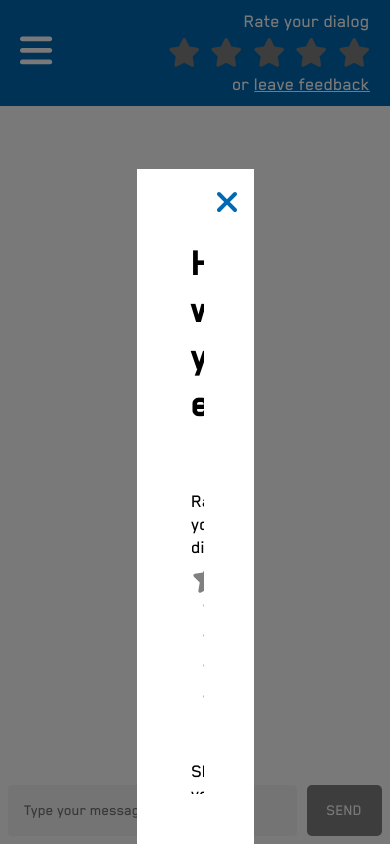
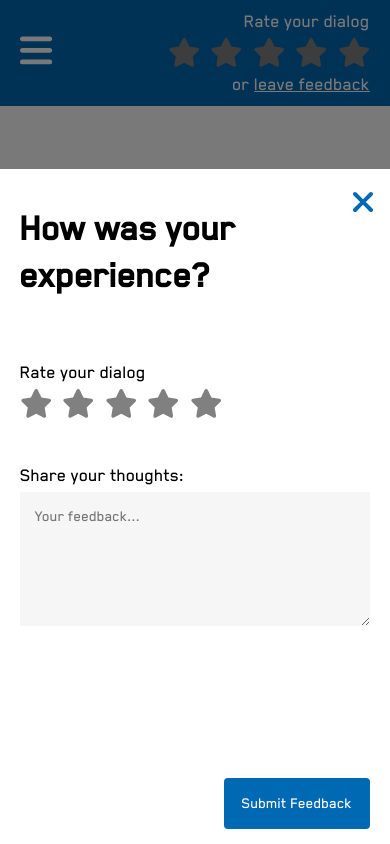
Before and after one commit to deeppavlov/dream-landing, a Next.js app: page /chat in a window 390 px wide. Both pictures are taken after a click on the link "leave feedback". Built offline with nearby package versions, Linux system fonts and the light colour scheme.

Commit message:
fix: feedback popup on small screens

```diff
--- a/components/FeedbackPopup.tsx
+++ b/components/FeedbackPopup.tsx
@@ -9,7 +9,7 @@ const FeedbackPopup: FC<Parameters<typeof StarsRating>[0]> = ({
   ...starProps
 }) => {
   return (
-    <Popup id="feedback" width="30vw">
+    <Popup id="feedback" width="600px">
       <div className={styles["content"]}>
         <h1>How was your experience?</h1>
         <StarsRating {...starProps} showFeedbackLink={false} />
--- a/components/Popup.tsx
+++ b/components/Popup.tsx
@@ -62,7 +62,7 @@ export const Popup: FC<{
           className={`${styles["popup"]} ${
             transparent ? styles["popup-transparent"] : ""
           }`}
-          style={{ width }}
+          style={{ maxWidth: width }}
           onClick={(ev) => ev.stopPropagation()}
         >
           {showCross && (
--- a/components/popup.module.css
+++ b/components/popup.module.css
@@ -23,6 +23,7 @@
   .popup {
     align-self: flex-end;
     width: 100vw;
+    padding: 15px;
   }
 
   .popup-transparent {
```
